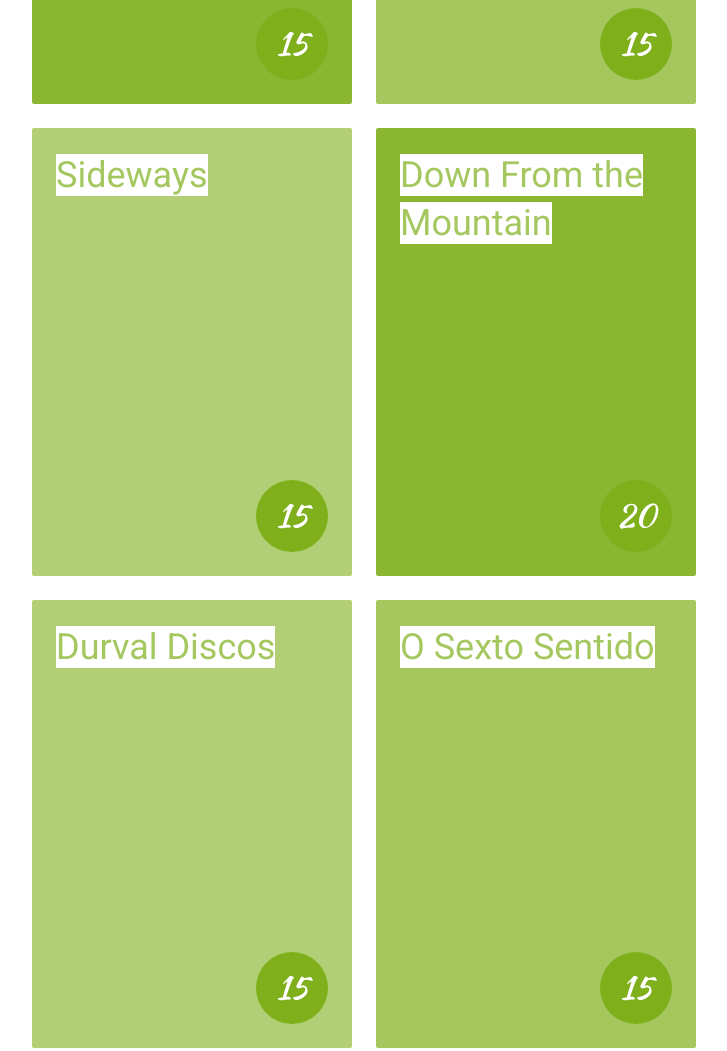
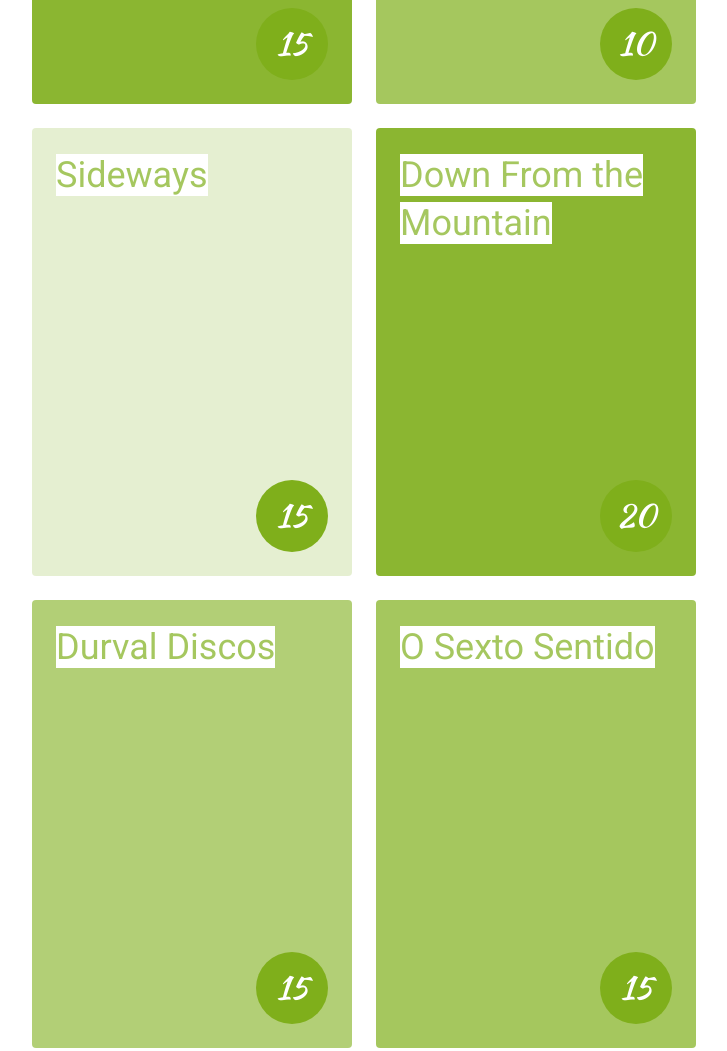
Before and after one commit to eduardozulian/bzr, a plain HTML site: page index.html in a window 1280 px wide. Shown: the part 840-1891 px from the top of the page, without its empty margins (312-1039 px from the left). Drawn offline with nearby package versions, Linux system fonts and the light colour scheme.

Commit message:
atualizando a lista

```diff
--- a/css/main.css
+++ b/css/main.css
@@ -98,7 +98,7 @@ a:active {
 }
 
 .products-list > li {
-	border-radius: 2px;
+	border-radius: 4px;
 	float: left;
 	margin: 0 1.5rem 1.5rem 0;
 	list-style: none;
@@ -124,6 +124,10 @@ a:active {
 
 .product--dvd:nth-child(4n+4) {
 	background: rgba(127,175,27,.7);
+}
+
+.product--dvd:nth-child(5n+5) {
+	background: rgba(127,175,27,.2);
 }
 
 .product__title {
```
Also changed, not shown: index.html (indentation only), products.txt, 1 other file.
